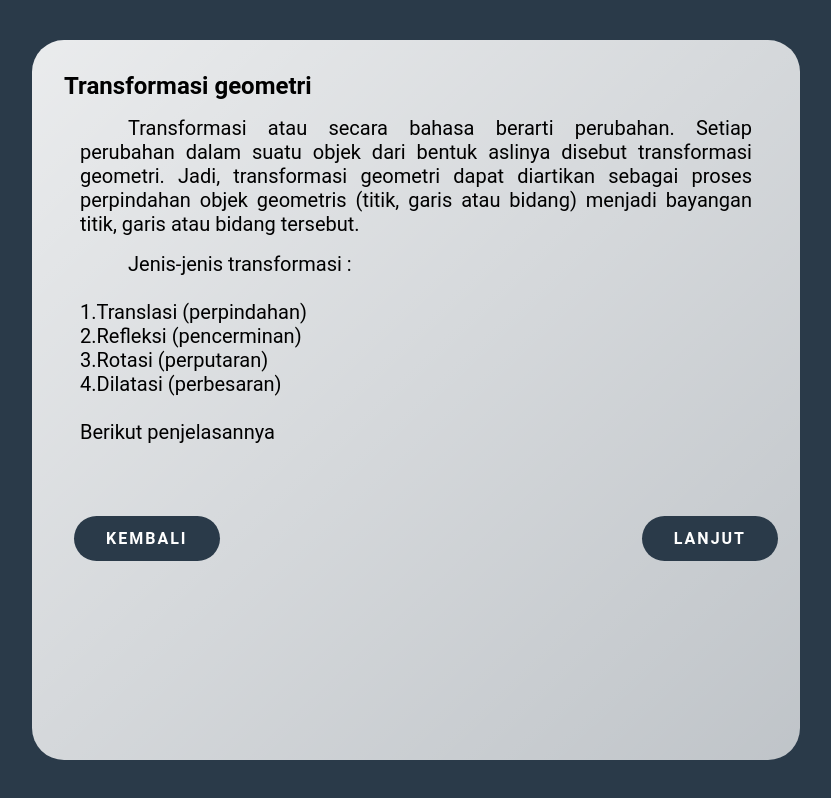
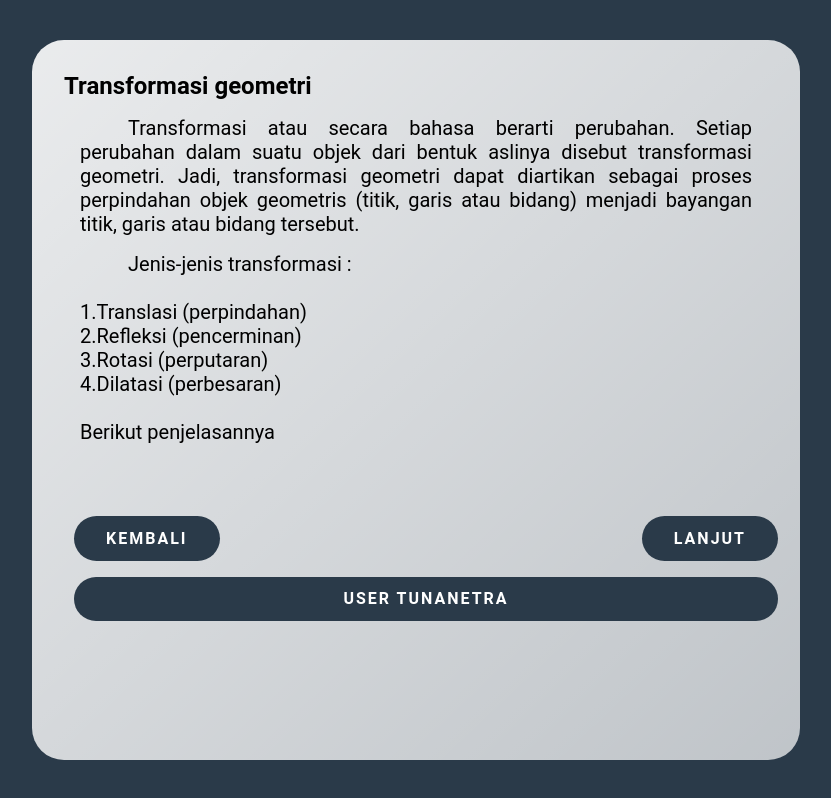
Before and after one commit to zunusauri/melovemath, a plain HTML site: page translasi.html in a window 1280 px wide. Shown: the whole page, without its empty margins (224-1055 px from the left). Drawn offline with Linux system fonts and the light colour scheme.

Commit message:
tambah tombol tunanetra

```diff
--- a/translasi.html
+++ b/translasi.html
@@ -35,7 +35,7 @@
                                 <a class="tombol" href="translasi2.html">LANJUT</a>
                             </div>
                         </div>
-
+                        <a class="tombol" href="translasitunanetra.html">User Tunanetra</a>
 
                     </div>
 
```
